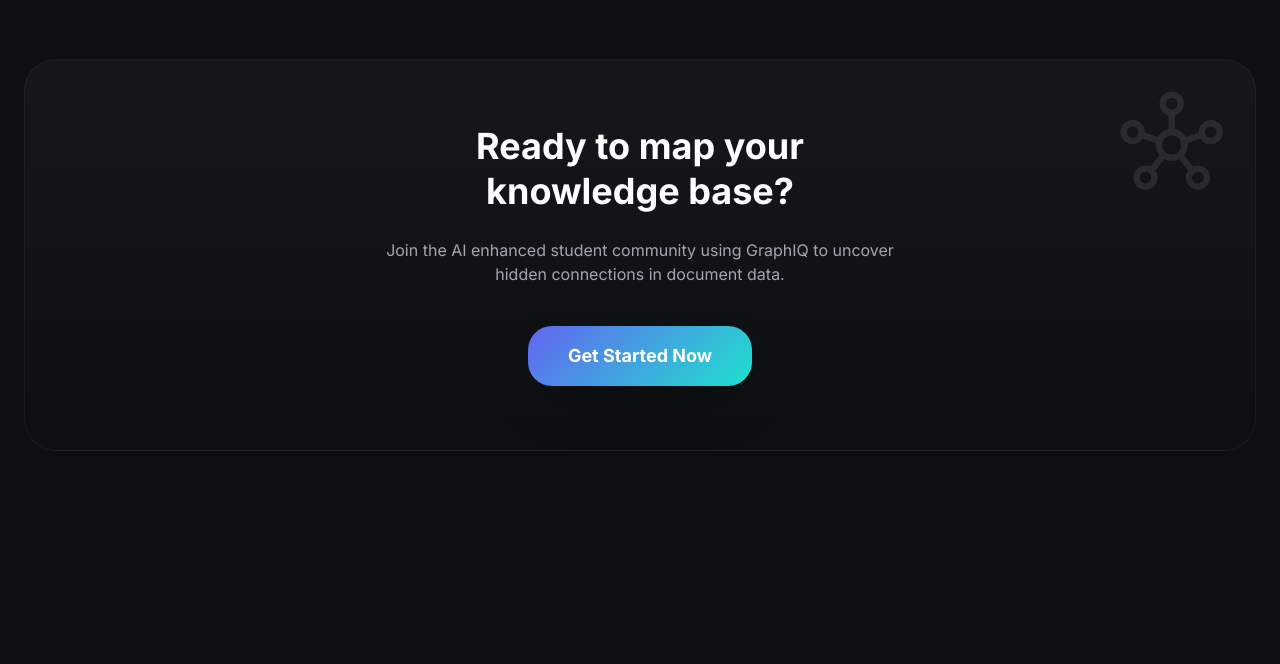
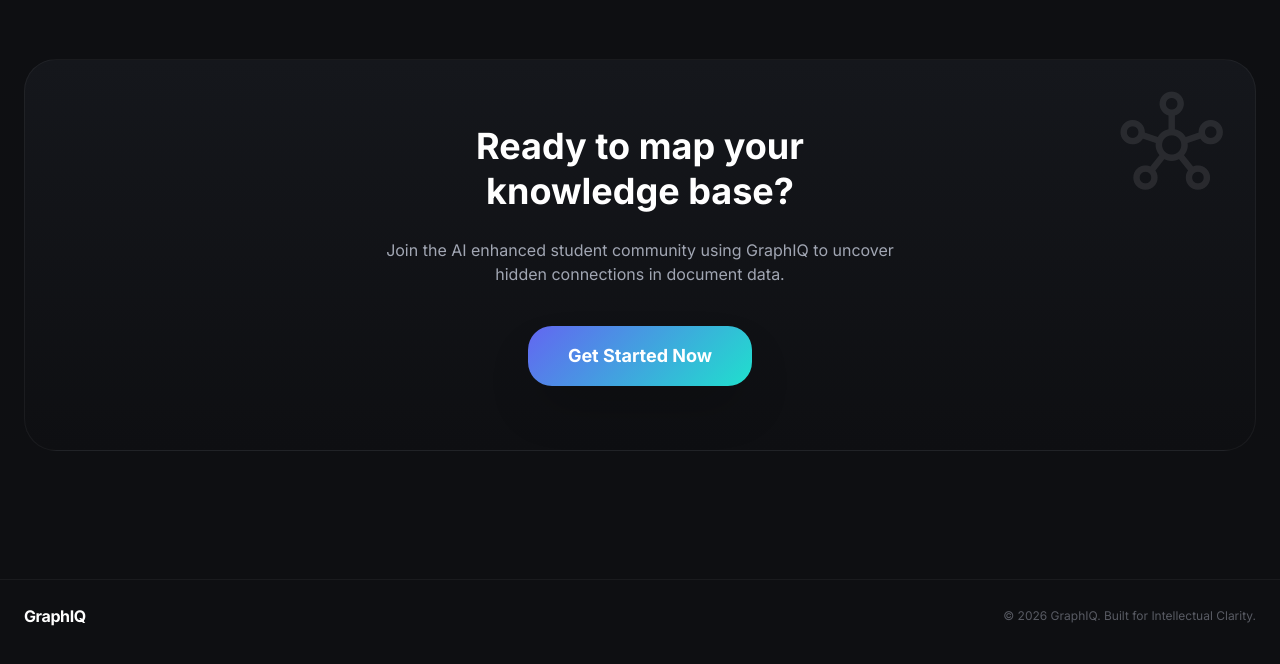
Before and after one commit to aryandas2911/GraphIQ, a React (Vite) app in the folder frontend/: page / in a window 1280 px wide. Shown: the part 1431-2095 px from the top of the page. Built offline with nearby package versions, Linux system fonts and the light colour scheme.

Commit message:
Footer completed

```diff
--- a/frontend/src/pages/LandingPage.jsx
+++ b/frontend/src/pages/LandingPage.jsx
@@ -1,7 +1,7 @@
 const LandingPage = () => {
   return (
     <>
-      <main className="pt-32 pb-20">
+      <main className="pt-32 pb-10">
         {/* Hero Section */}
         <section className="mx-auto px-6 text-center mb-24">
           {/* Hero Section Pill */}
@@ -134,7 +134,18 @@
           </div>
         </section>
 
+        {/* Footer */}
+        <footer className="border-t border-white/5 bg-(--bg-dark) pt-6">
+          <div className="mx-auto max-w-7xl px-6 flex flex-col md:flex-row justify-between items-center gap-4">
+            <span className="text-md font-bold text-white tracking-tight">
+              GraphIQ
+            </span>
 
+            <div className="text-xs text-(--text-muted)/50">
+              © 2026 GraphIQ. Built for Intellectual Clarity.
+            </div>
+          </div>
+        </footer>
       </main>
     </>
   );
```
